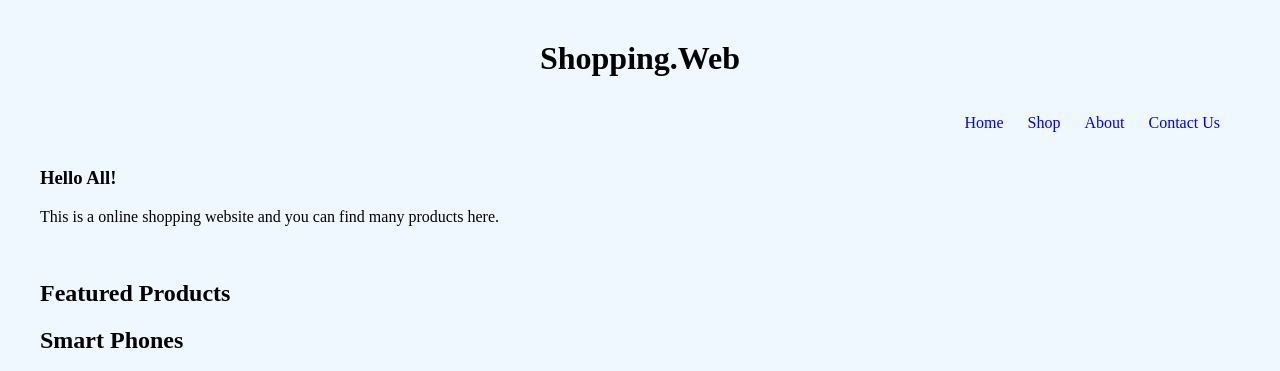
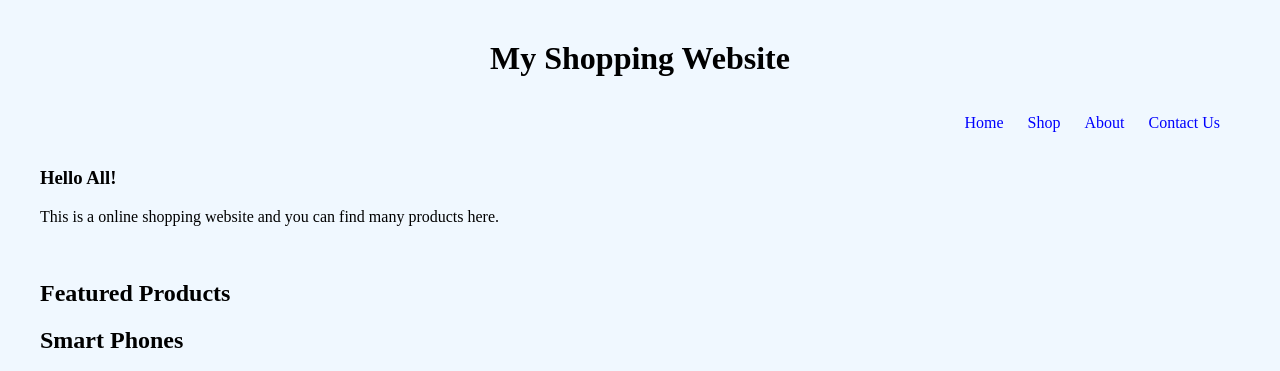
Before and after one commit to Jaidarshan/Smart-gadgets-shop, a plain HTML site: page index.html in a window 1280 px wide. Shown: the top 371 px of the page. Drawn offline with Linux system fonts and the light colour scheme.

Commit message:
Update index.html

```diff
--- a/index.html
+++ b/index.html
@@ -34,7 +34,7 @@
 	</style>
 </head>
 <body>
-	<h1>Shopping.Web</h1>
+	<h1>My Shopping Website</h1>
 	<nav class="navbar">
 		<ul>
 		    <li>Home</li>
```
